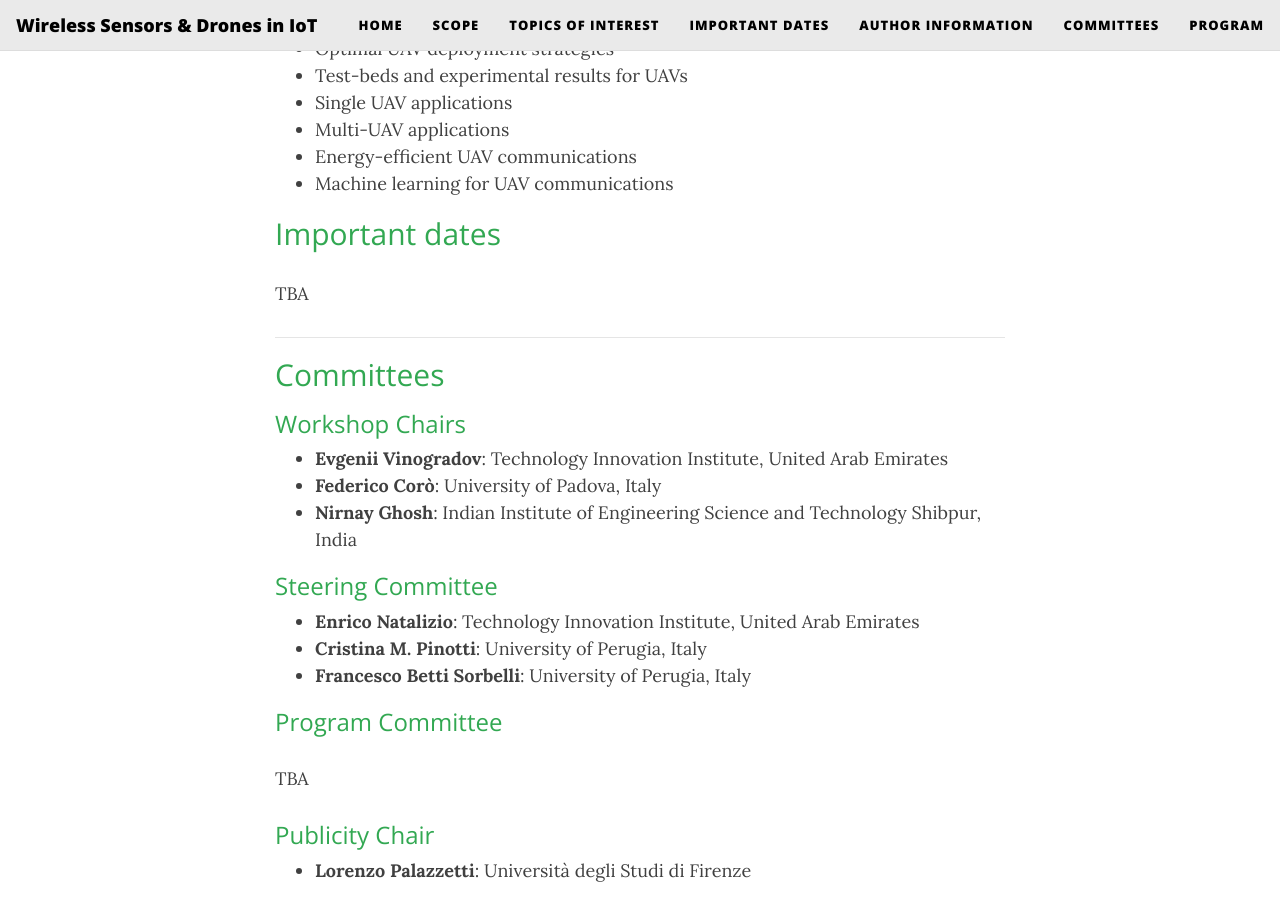
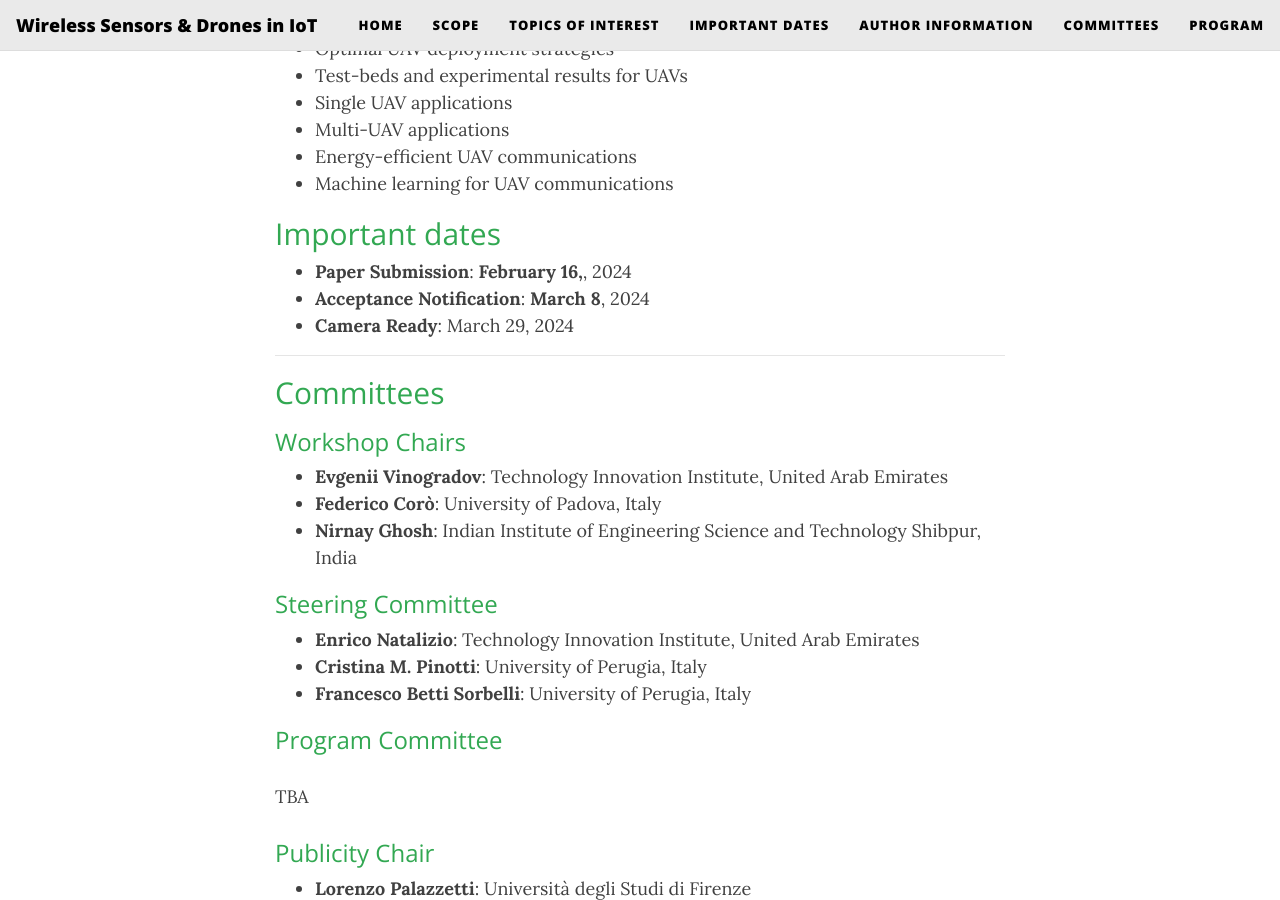
Before and after one commit to widroit2024/widroit2024.github.io, a Jekyll site: the page built from index.md, in a window 1280 px wide and 900 px high, scrolled down 1933 px. Built offline with Jekyll 4.4.1, drawn with Linux system fonts in a browser that asks for light colours; nearby versions of some CDN libraries.

Commit message:
Made the changes of the dates

```diff
--- a/index.md
+++ b/index.md
@@ -71,7 +71,10 @@ For this workshop, we seek papers that combine the design of algorithms and test
 ## Important dates
 {: style="color:#32a852"}
 
-TBA
+- **Paper Submission**: **February 16,**, 2024
+- **Acceptance Notification**:  **March 8**, 2024
+- **Camera Ready**: March 29, 2024 <!--firm - [Instructions](https://dcoss.org/camera-ready-instructions/) -->
+<!-- - **Workshop Day**: June 20th, afternoon -->
 
 
 * * *
```
Also changed, not shown: feed.xml (line endings or trailing spaces).
